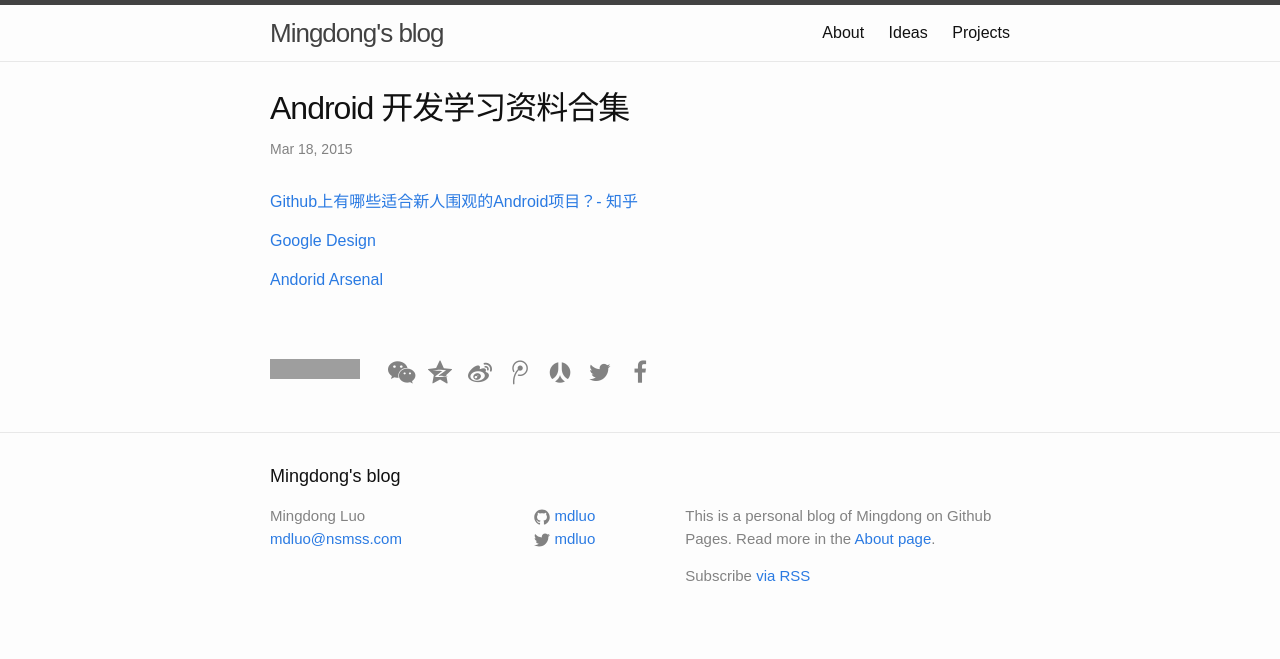
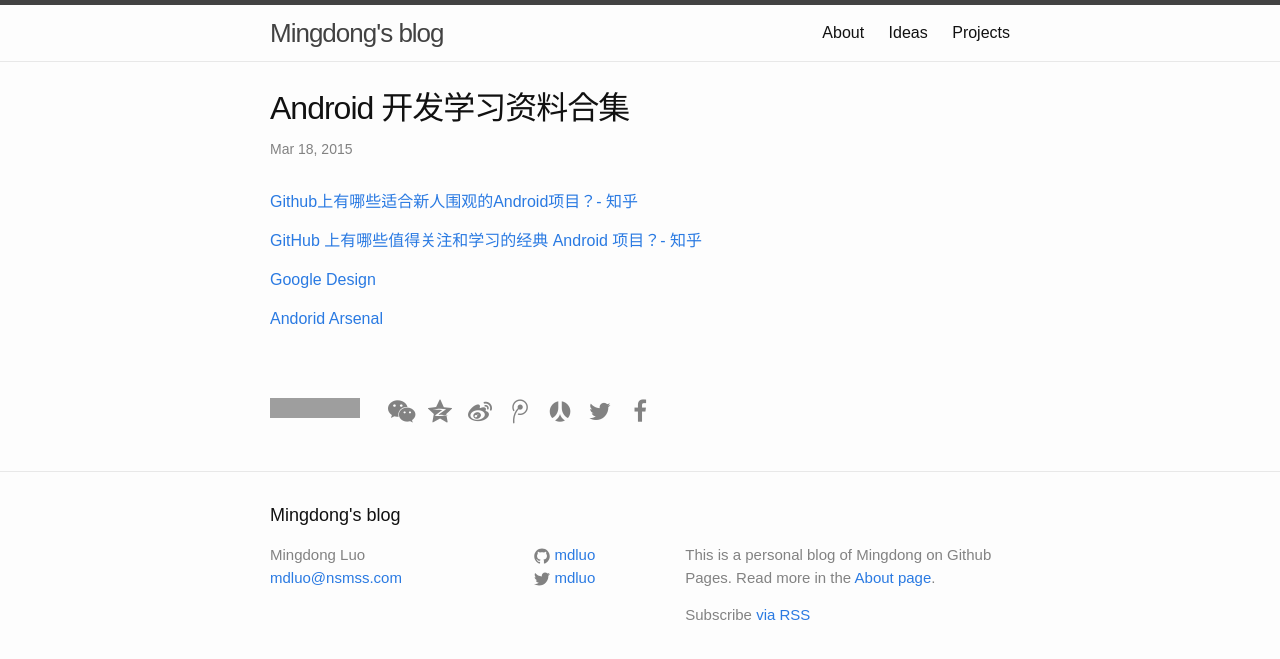
Before and after one commit to itfen/md, a Jekyll site: the page built from _posts/2015-03-18-android-development-learning-materials.md, in a window 1280 px wide. Shown: the top 659 px of the page. Built offline with Jekyll 4.4.1, drawn with Linux system fonts in a browser that asks for light colours; nearby versions of some CDN libraries; comment, search, counter and statistics services are not loaded; grey boxes are pictures that could not be loaded.

Commit message:
Update post

```diff
--- a/_posts/2015-03-18-android-development-learning-materials.md
+++ b/_posts/2015-03-18-android-development-learning-materials.md
@@ -8,6 +8,8 @@
 
 [Github上有哪些适合新人围观的Android项目？- 知乎](http://www.zhihu.com/question/28481864)
 
+[GitHub 上有哪些值得关注和学习的经典 Android 项目？- 知乎](http://www.zhihu.com/question/24689070)
+
 [Google Design](http://www.google.com/design/)
 
 [Andorid Arsenal](https://android-arsenal.com/)
```
